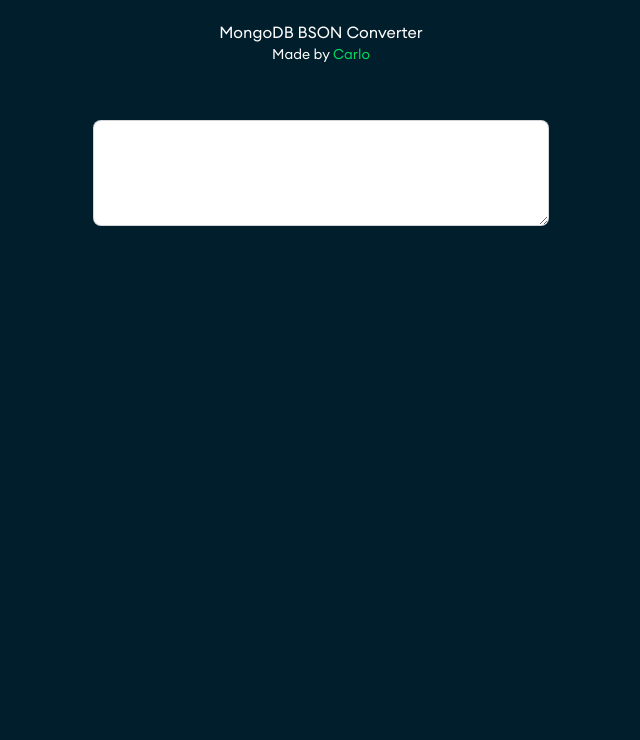
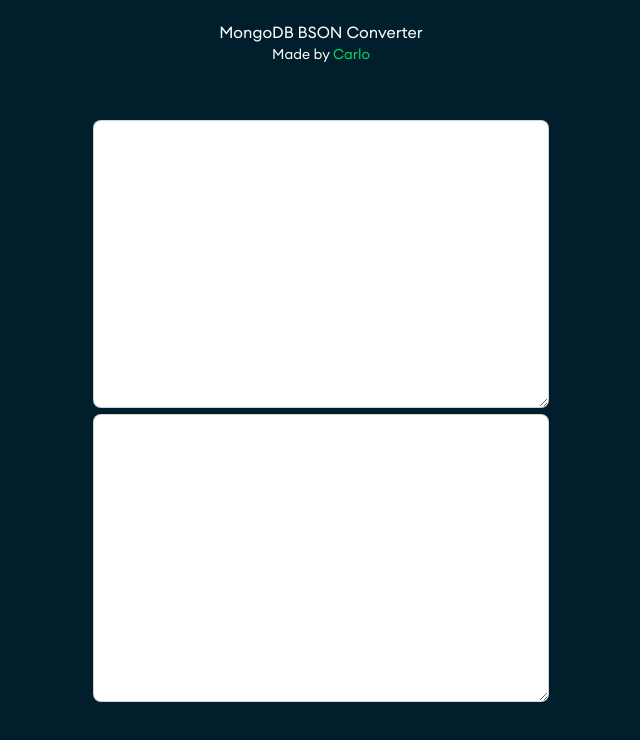
Before and after one commit to Blankeos/mongodb-bson-converter, a SvelteKit app: page / in a window 1280 px wide. Shown: the top 740 px of the page, without its empty margins (319-959 px from the left). Built offline with nearby package versions, Linux system fonts and the light colour scheme.

Commit message:
feat: Polished the textarea.

```diff
--- a/src/routes/+page.svelte
+++ b/src/routes/+page.svelte
@@ -1,3 +1,6 @@
+<script>
+</script>
+
 <main class="h-full min-h-screen bg-slateblue">
   <div class="mx-auto w-full max-w-lg px-7">
     <!--  -->
@@ -12,6 +15,7 @@
 
     <div class="h-12" />
 
-    <textarea class="textarea textarea-bordered textarea-lg w-full"></textarea>
+    <textarea class="textarea textarea-bordered min-h-72 w-full text-xs"></textarea>
+    <textarea class="textarea textarea-bordered min-h-72 w-full text-xs"></textarea>
   </div>
 </main>
```
